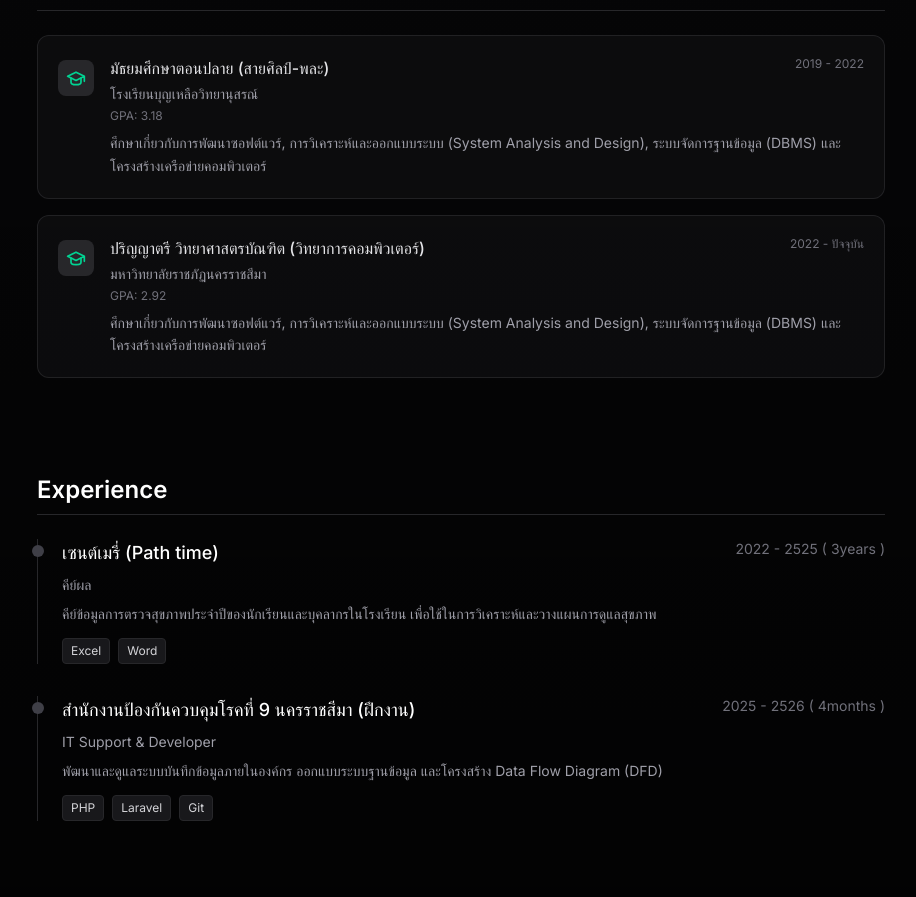
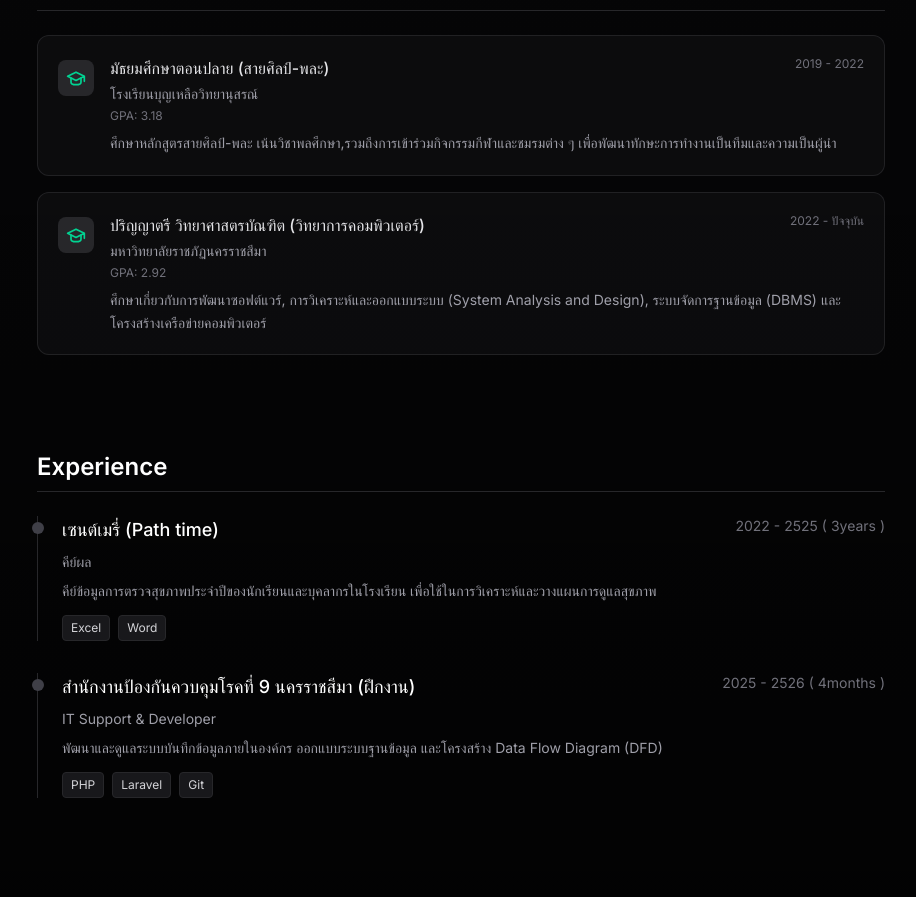
Before and after one commit to NaiKII-lab/Resume, a Next.js app: page / in a window 1280 px wide. Shown: the part 1260-2157 px from the top of the page, without its empty margins (179-1095 px from the left). Built offline with nearby package versions, Linux system fonts and the light colour scheme.

Commit message:
Last Resume

```diff
--- a/components/Education.tsx
+++ b/components/Education.tsx
@@ -12,7 +12,7 @@ export default function Education() {
       institution: "โรงเรียนบุญเหลือวิทยานุสรณ์",
       period: "2019 - 2022",
       gpa: "3.18",
-      details: "ศึกษาเกี่ยวกับการพัฒนาซอฟต์แวร์, การวิเคราะห์และออกแบบระบบ (System Analysis and Design), ระบบจัดการฐานข้อมูล (DBMS) และโครงสร้างเครือข่ายคอมพิวเตอร์"
+      details: "ศึกษาหลักสูตรสายศิลป์-พละ เน้นวิชาพลศึกษา,รวมถึงการเข้าร่วมกิจกรรมกีฬาและชมรมต่าง ๆ เพื่อพัฒนาทักษะการทำงานเป็นทีมและความเป็นผู้นำ"
     },
     {
       degree: "ปริญญาตรี วิทยาศาสตรบัณฑิต (วิทยาการคอมพิวเตอร์)",
```
